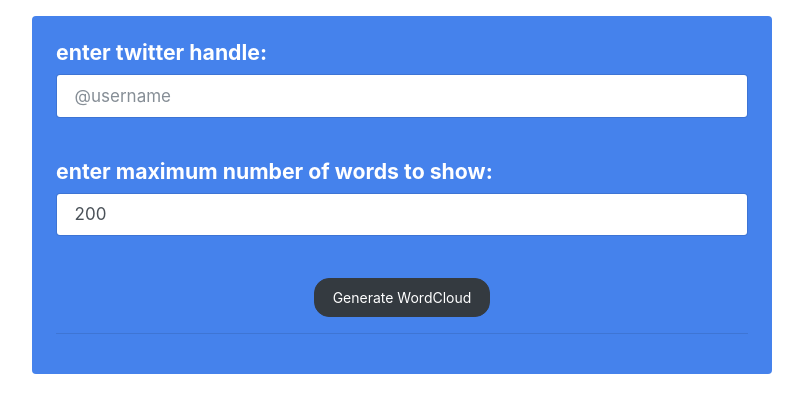
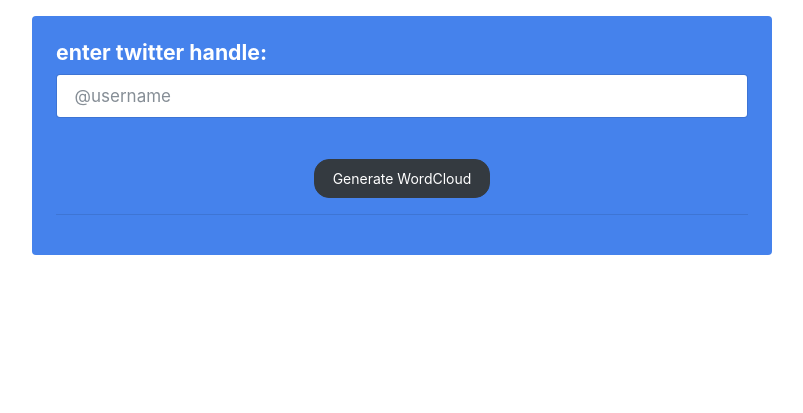
Before and after one commit to aayomide/wordcloud_generator, a Flask app: page / in a window 1280 px wide. Shown: the part 57-470 px from the top of the page, without its empty margins (238-1041 px from the left). Run offline with Flask 2, Linux system fonts and the light colour scheme.

Commit message:
remove maxwords input

```diff
--- a/templates/index.html
+++ b/templates/index.html
@@ -11,10 +11,6 @@
             <h5 style="color: white; text-align: left;">enter twitter handle:</h5>
             <input class="form-control" type="text" id="handle" name="handle" size="30" required="required" placeholder="@username"><br>
           </div>
-            <div class="form-group">
-              <h5 style="color: white; text-align: left;">enter maximum number of words to show:</h5>
-              <input class="form-control" type="number" id="count" name="count" min="50" max="200" value="200" required="required"><br>
-            </div>
             <button id="w-change-btn" type="submit" class="btn btn-dark">Generate WordCloud</button><hr>
         </form>   <!-- form inputs -->
 
```
